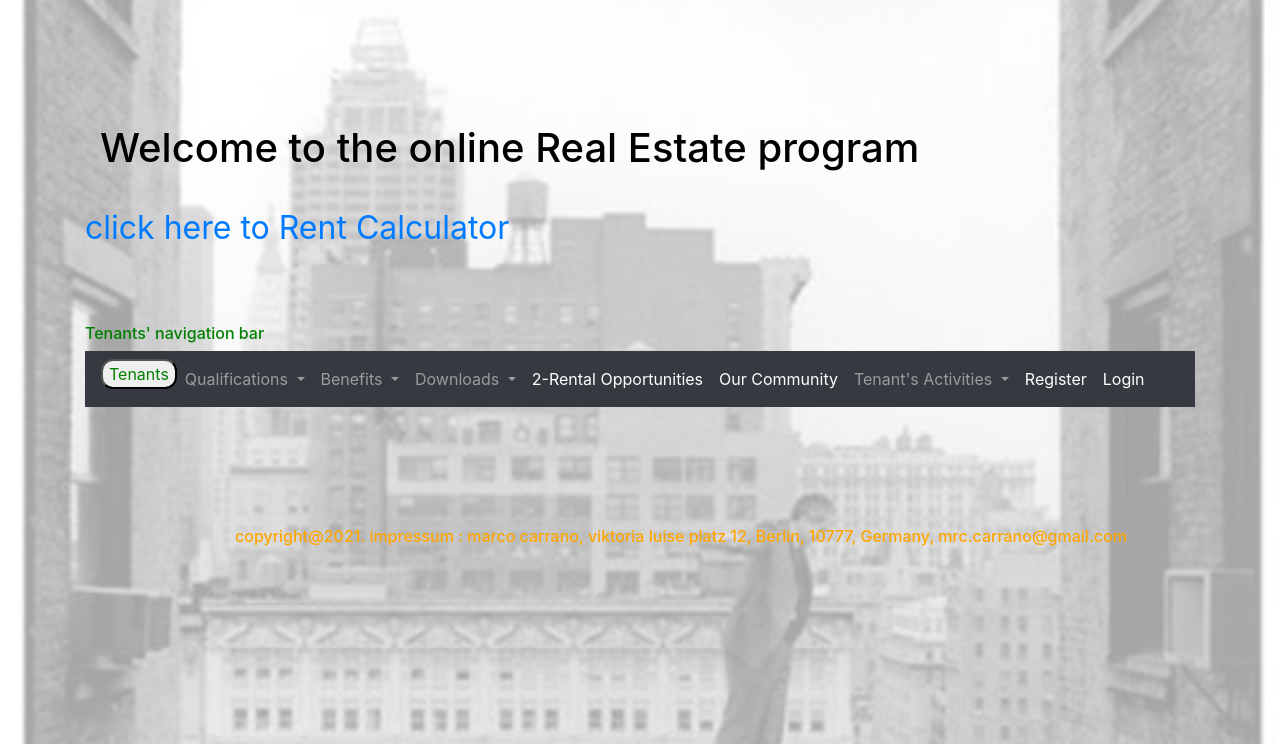
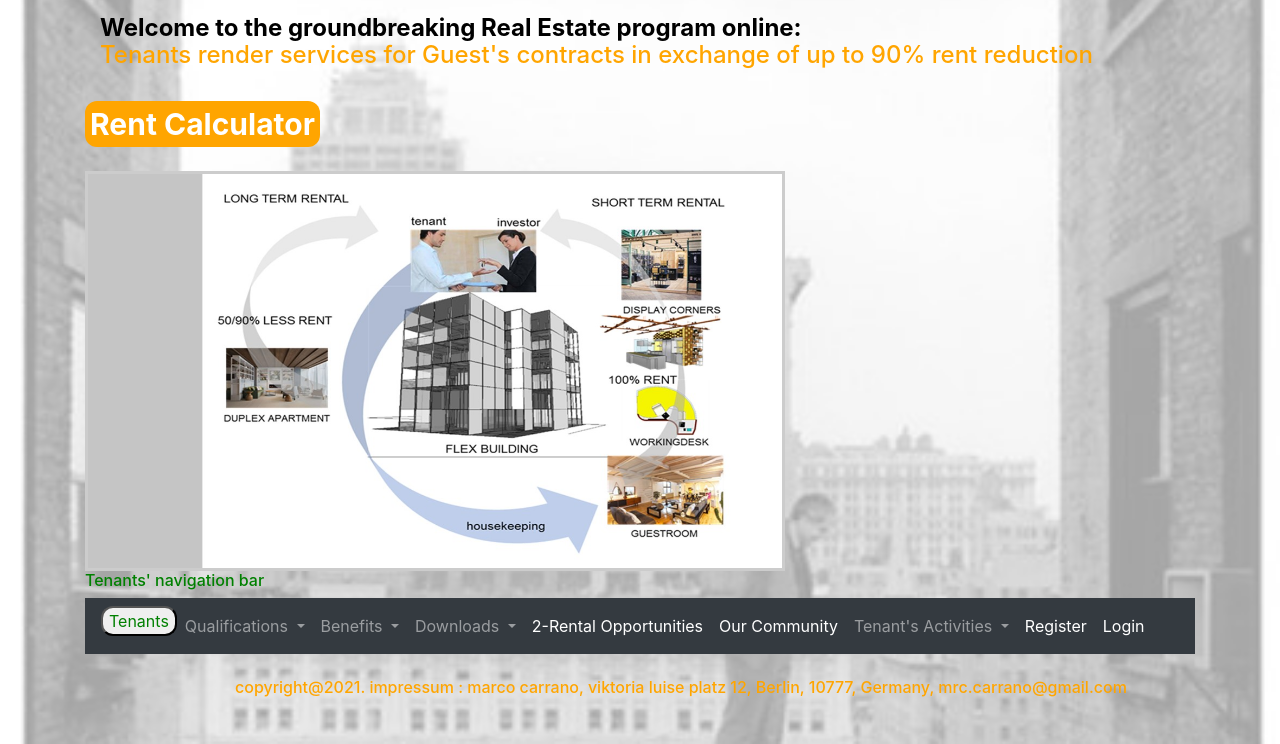
Before and after one commit to marco872/coserving, a Django app: page /token/ in a window 1280 px wide. Shown: the part 56-800 px from the top of the page. Run offline with Django 3.2, Linux system fonts and the light colour scheme; some libraries are stand-ins or nearby versions.

Commit message:
token html

```diff
--- a/co_servings/templates/co_servings/main.html
+++ b/co_servings/templates/co_servings/main.html
@@ -21,6 +21,8 @@
 	<link rel="stylesheet" type="text/css" href="{% static '/css/main.css' %}">
 
 	{% include 'co_servings/navbar.html' %}
+
+
 
 
 
--- a/co_servings/templates/co_servings/navbar.html
+++ b/co_servings/templates/co_servings/navbar.html
@@ -137,4 +137,6 @@
       {% endif %}
     </ul>
   </div>
+
+
 </nav>
--- a/co_servings/templates/co_servings/token.html
+++ b/co_servings/templates/co_servings/token.html
@@ -69,23 +69,29 @@ h6 {
 
 
 	<div class="container">
-			<h1 style="margin-top:100px">Welcome to the online Real Estate program</h1>
+			<h4 style="margin-top:-10px; color: black;"><strong>Welcome to the groundbreaking Real Estate program online:</strong>
+</h4>
+      <h4 style="margin-top:-10px; color: orange;"> Tenants render services for Guest's contracts in exchange of up to 90% rent reduction
+</h4>
 
-
-
-
- 	</div>
+	</div>
 
   <br>
 
  <a href="https://onedrive.live.com/view.aspx?resid=23B9E6708E88205A!64624&ithint=file%2cxlsx&authkey=!AOE3UJ028qnKI9g"
-              style="font-size: xx-large;"
-              >click here to Rent Calculator</a>
+
+       <button class="button button4" style="background-color:orange; color:white; margin-left: 0px; font-size: 30px; padding: 5px;"><strong>Rent Calculator</strong></button>  </a>
+
 
 <br>
 <br>
-<br>
-<br>
+
+
+ <img src="{% static 'images/tenant.jpg' %}"
+            style=";
+            width:700px;
+            height:400px;
+            border: solid 3px #ccc"/>
 
 
 
@@ -191,10 +197,8 @@ h6 {
   </div>
 </nav>
 
-<br>
-<br>
-<br>
-<br>
+
+
 
 
 
```
Also changed, not shown: co_servings/templates/co_servings/home.html (+4 -4 lines), static/images/tenant.jpg (added).
